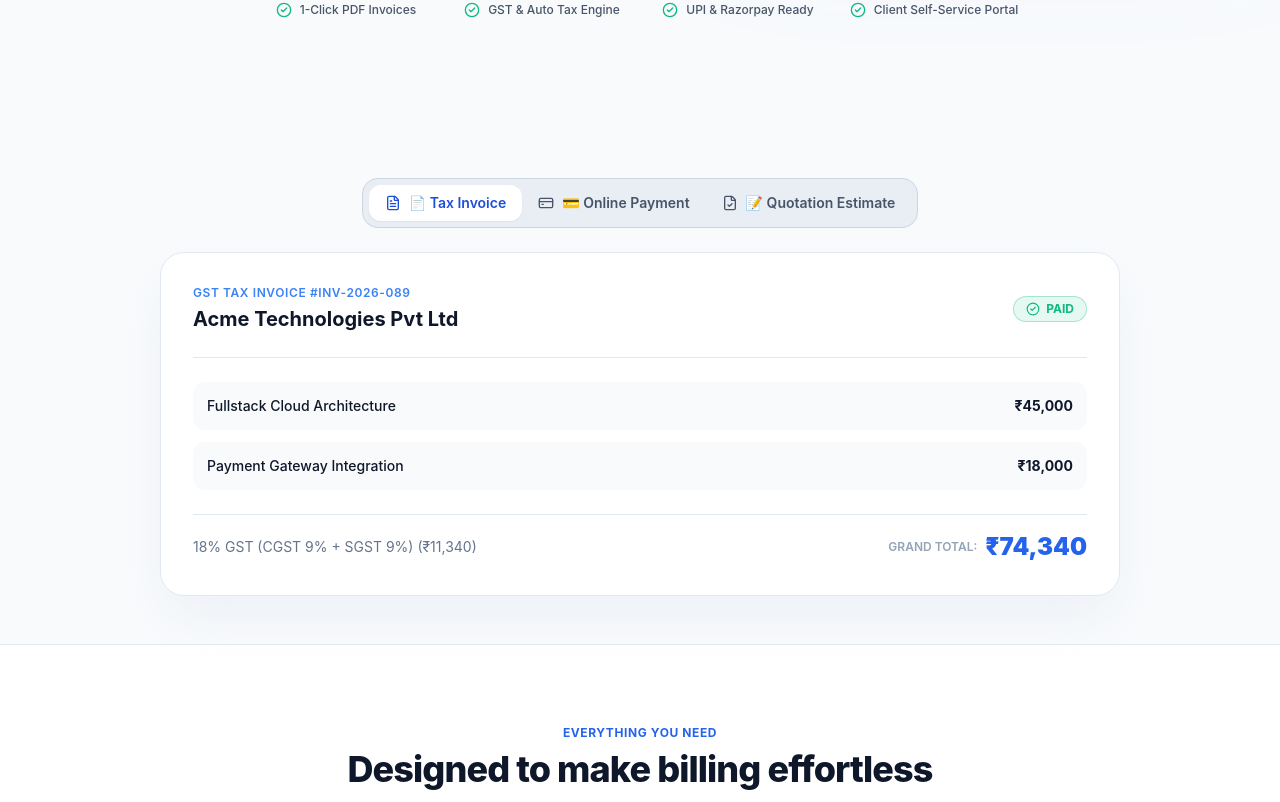
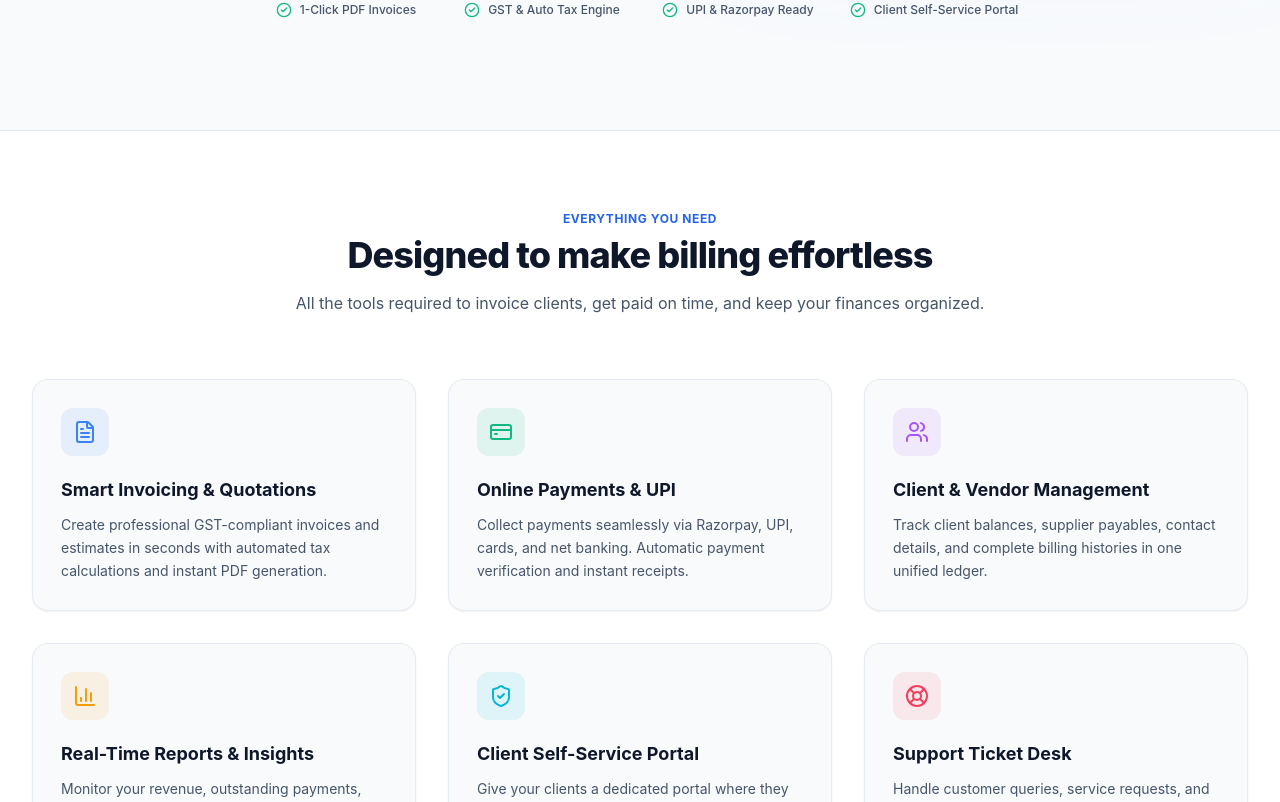
Before and after one commit to thupallianil/frontend, a React (Vite) app: page / in a window 1280 px wide. Shown: the part 618-1420 px from the top of the page. Built offline with nearby package versions, Linux system fonts and the light colour scheme.

Commit message:
updated pages signup and landing

```diff
--- a/src/pages/auth/ForgotPassword.jsx
+++ b/src/pages/auth/ForgotPassword.jsx
@@ -110,8 +110,9 @@ export default function ForgotPassword() {
       const response = await forgotPassword(email.trim());
 
       if (response.success) {
-        toast.success(response.message || `Verification code sent to ${email}!`);
+        toast.success(response.message || `Verification code sent to ${email}! Please check your inbox.`);
         setStep("verify_and_reset");
+        setTimer(60);
       } else {
         toast.error(response.message || "Could not process password reset.");
       }
--- a/src/pages/public/LandingPage.jsx
+++ b/src/pages/public/LandingPage.jsx
@@ -19,11 +19,6 @@ import {
   Users,
   Zap,
   TrendingUp,
-  Send,
-  Download,
-  IndianRupee,
-  Clock,
-  Layers,
 } from "lucide-react";
 import { useAuth } from "../../context/AuthContext";
 import { useApp } from "../../context/AppContext";
@@ -33,7 +28,6 @@ export default function LandingPage() {
   const { user } = useAuth();
   const { darkMode, toggleDarkMode } = useApp();
 
-  const [activeTab, setActiveTab] = useState("invoice");
   const [openFaq, setOpenFaq] = useState(null);
 
   const isAuthenticated = Boolean(user);
@@ -76,42 +70,36 @@ export default function LandingPage() {
   const FEATURES = [
     {
       icon: FileText,
-      gradient: "from-blue-500 to-cyan-500",
       color: "text-blue-500 bg-blue-500/10",
       title: "Smart Invoicing & Quotations",
       desc: "Create professional GST-compliant invoices and estimates in seconds with automated tax calculations and instant PDF generation.",
     },
     {
       icon: CreditCard,
-      gradient: "from-emerald-500 to-teal-500",
       color: "text-emerald-500 bg-emerald-500/10",
       title: "Online Payments & UPI",
       desc: "Collect payments seamlessly via Razorpay, UPI, cards, and net banking. Automatic payment verification and instant receipts.",
     },
     {
       icon: Users,
-      gradient: "from-purple-500 to-indigo-500",
       color: "text-purple-500 bg-purple-500/10",
       title: "Client & Vendor Management",
       desc: "Track client balances, supplier payables, contact details, and complete billing histories in one unified ledger.",
     },
     {
       icon: BarChart3,
-      gradient: "from-amber-500 to-orange-500",
       color: "text-amber-500 bg-amber-500/10",
       title: "Real-Time Reports & Insights",
       desc: "Monitor your revenue, outstanding payments, monthly cash flow, and export clean financial data to Excel/CSV with one click.",
     },
     {
       icon: ShieldCheck,
-      gradient: "from-cyan-500 to-blue-500",
       color: "text-cyan-500 bg-cyan-500/10",
       title: "Client Self-Service Portal",
       desc: "Give your clients a dedicated portal where they can view invoices, approve quotes, pay online, and access receipts 24/7.",
     },
     {
       icon: LifeBuoy,
-      gradient: "from-rose-500 to-pink-500",
       color: "text-rose-500 bg-rose-500/10",
       title: "Support Ticket Desk",
       desc: "Handle customer queries, service requests, and billing questions smoothly with integrated ticket tracking.",
@@ -139,48 +127,6 @@ export default function LandingPage() {
     },
   ];
 
-  const TAB_CONTENT = {
-    invoice: {
-      badge: "GST Tax Invoice #INV-2026-089",
-      client: "Acme Technologies Pvt Ltd",
-      items: [
-        { desc: "Fullstack Cloud Architecture", qty: "1", amount: "₹45,000" },
-        { desc: "Payment Gateway Integration", qty: "1", amount: "₹18,000" },
-      ],
-      tax: "18% GST (CGST 9% + SGST 9%)",
-      taxAmount: "₹11,340",
-      total: "₹74,340",
-      status: "PAID",
-      statusColor: "bg-emerald-500/10 text-emerald-500 border-emerald-500/30",
-    },
-    payment: {
-      badge: "Razorpay / UPI Instant Settlement",
-      client: "Global Enterprises LLC",
-      items: [
-        { desc: "Transaction ID: pay_Px92kL01m9a", qty: "UPI", amount: "₹32,500" },
-        { desc: "Instant Receipt Generated", qty: "AUTO", amount: "✓ Sent" },
-      ],
-      tax: "Gateway Processing Fee",
-      taxAmount: "₹0 (Direct)",
-      total: "₹32,500",
-      status: "SETTLED",
-      statusColor: "bg-blue-500/10 text-blue-500 border-blue-500/30",
-    },
-    quote: {
-      badge: "Commercial Estimate #QUO-4402",
-      client: "Horizon Retail Systems",
-      items: [
-        { desc: "Enterprise Annual License", qty: "1", amount: "₹1,20,000" },
-        { desc: "Priority 24/7 Support SLA", qty: "1", amount: "₹25,000" },
-      ],
-      tax: "GST 18% Applied",
-      taxAmount: "₹26,100",
-      total: "₹1,71,100",
-      status: "APPROVED (1-Click Convert to Invoice)",
-      statusColor: "bg-purple-500/10 text-purple-500 border-purple-500/30",
-    },
-  };
-
   return (
     <div
       className={`min-h-screen font-sans antialiased overflow-x-hidden transition-colors duration-300 ${
@@ -201,7 +147,7 @@ export default function LandingPage() {
           {/* Logo */}
           <Link to="/" className="flex items-center gap-2.5 group">
             <motion.div
-              whileHover={{ rotate: 10, scale: 1.05 }}
+              whileHover={{ rotate: 8, scale: 1.05 }}
               whileTap={{ scale: 0.95 }}
               className="w-10 h-10 rounded-xl bg-gradient-to-tr from-blue-600 via-indigo-600 to-purple-600 flex items-center justify-center text-white shadow-lg shadow-blue-500/25"
             >
@@ -221,14 +167,6 @@ export default function LandingPage() {
               }`}
             >
               Features
-            </a>
-            <a
-              href="#preview"
-              className={`transition-colors duration-150 relative py-1 hover:text-blue-600 ${
-                darkMode ? "text-slate-300" : "text-slate-600"
-              }`}
-            >
-              Live Preview
             </a>
             <a
               href="#how-it-works"
@@ -307,7 +245,7 @@ export default function LandingPage() {
       </header>
 
       {/* ============================================================
-          HERO SECTION WITH GLOW & ENHANCED MOTION
+          HERO SECTION
       ============================================================ */}
       <section className="relative overflow-hidden pt-16 pb-20 lg:pt-24 lg:pb-28">
         {/* Dynamic Animated Ambient Blobs */}
@@ -321,7 +259,7 @@ export default function LandingPage() {
           className="absolute top-10 left-1/2 -translate-x-1/2 w-[700px] h-[400px] bg-gradient-to-tr from-blue-500/20 via-indigo-500/15 to-purple-500/20 blur-3xl pointer-events-none rounded-full"
         />
 
-        <div className="max-w-6xl mx-auto px-4 sm:px-6 lg:px-8 text-center relative z-10">
+        <div className="max-w-5xl mx-auto px-4 sm:px-6 lg:px-8 text-center relative z-10">
           {/* Animated Badge */}
           <motion.div
             initial={{ opacity: 0, y: -15 }}
@@ -420,113 +358,7 @@ export default function LandingPage() {
       </section>
 
       {/* ============================================================
-          INTERACTIVE LIVE PREVIEW SHOWCASE
-      ============================================================ */}
-      <section id="preview" className="py-12 px-4 sm:px-6 lg:px-8 max-w-5xl mx-auto">
-        {/* Tabs */}
-        <div className="flex justify-center mb-6">
-          <div
-            className={`inline-flex p-1.5 rounded-2xl border backdrop-blur-md ${
-              darkMode
-                ? "bg-slate-900/80 border-slate-800"
-                : "bg-slate-200/70 border-slate-300"
-            }`}
-          >
-            {[
-              { id: "invoice", label: "📄 Tax Invoice", icon: FileText },
-              { id: "payment", label: "💳 Online Payment", icon: CreditCard },
-              { id: "quote", label: "📝 Quotation Estimate", icon: FileCheck },
-            ].map((t) => {
-              const active = activeTab === t.id;
-              return (
-                <button
-                  key={t.id}
-                  onClick={() => setActiveTab(t.id)}
-                  className={`relative px-4 py-2 text-sm font-semibold rounded-xl transition-all duration-200 flex items-center gap-2 ${
-                    active
-                      ? darkMode
-                        ? "bg-blue-600 text-white shadow-md shadow-blue-600/30"
-                        : "bg-white text-blue-700 shadow-sm"
-                      : darkMode
-                      ? "text-slate-400 hover:text-slate-200"
-                      : "text-slate-600 hover:text-slate-900"
-                  }`}
-                >
-                  <t.icon className="w-4 h-4" />
-                  <span>{t.label}</span>
-                </button>
-              );
-            })}
-          </div>
-        </div>
-
-        {/* Dynamic Interactive Card with Framer Motion AnimatePresence */}
-        <AnimatePresence mode="wait">
-          <motion.div
-            key={activeTab}
-            initial={{ opacity: 0, y: 15, scale: 0.98 }}
-            animate={{ opacity: 1, y: 0, scale: 1 }}
-            exit={{ opacity: 0, y: -15, scale: 0.98 }}
-            transition={{ duration: 0.25 }}
-            className={`p-6 sm:p-8 rounded-3xl border shadow-2xl relative overflow-hidden transition-colors ${
-              darkMode
-                ? "bg-slate-900/90 border-slate-800 shadow-blue-950/30"
-                : "bg-white border-slate-200 shadow-slate-200/60"
-            }`}
-          >
-            {/* Header of Mock */}
-            <div className="flex flex-col sm:flex-row sm:items-center justify-between gap-3 pb-6 border-b border-slate-200 dark:border-slate-800">
-              <div>
-                <div className="text-xs font-semibold text-blue-500 uppercase tracking-wider mb-1">
-                  {TAB_CONTENT[activeTab].badge}
-                </div>
-                <div className="text-xl font-bold">
-                  {TAB_CONTENT[activeTab].client}
-                </div>
-              </div>
-              <span
-                className={`inline-flex items-center gap-1.5 px-3 py-1 text-xs font-bold rounded-full border ${TAB_CONTENT[activeTab].statusColor}`}
-              >
-                <CheckCircle2 className="w-3.5 h-3.5" />
-                {TAB_CONTENT[activeTab].status}
-              </span>
-            </div>
-
-            {/* Line Items */}
-            <div className="py-6 space-y-3">
-              {TAB_CONTENT[activeTab].items.map((it, idx) => (
-                <div
-                  key={idx}
-                  className={`p-3.5 rounded-xl flex items-center justify-between text-sm ${
-                    darkMode ? "bg-slate-950/60" : "bg-slate-50"
-                  }`}
-                >
-                  <span className="font-medium">{it.desc}</span>
-                  <span className="font-bold">{it.amount}</span>
-                </div>
-              ))}
-            </div>
-
-            {/* Total Footer */}
-            <div className="pt-4 border-t border-slate-200 dark:border-slate-800 flex items-center justify-between text-sm">
-              <span className="text-slate-500 dark:text-slate-400">
-                {TAB_CONTENT[activeTab].tax} ({TAB_CONTENT[activeTab].taxAmount})
-              </span>
-              <div className="flex items-center gap-2">
-                <span className="text-xs text-slate-400 uppercase font-semibold">
-                  Grand Total:
-                </span>
-                <span className="text-2xl font-black text-blue-600 dark:text-blue-400">
-                  {TAB_CONTENT[activeTab].total}
-                </span>
-              </div>
-            </div>
-          </motion.div>
-        </AnimatePresence>
-      </section>
-
-      {/* ============================================================
-          FEATURES SECTION WITH HOVER MOTION
+          FEATURES SECTION
       ============================================================ */}
       <section
         id="features"
@@ -754,7 +586,7 @@ export default function LandingPage() {
               whileHover={{ scale: 1.05 }}
               whileTap={{ scale: 0.95 }}
               onClick={handleCta}
-              className="px-8 py-3.5 rounded-xl text-base font-bold bg-white text-blue-700 hover:bg-blue-50 shadow-xl transition-all"
+              className="px-8 py-3.5 rounded-xl text-base font-bold bg-white text-blue-700 hover:bg-blue-50 shadow-xl transition-all cursor-pointer"
             >
               {isAuthenticated ? "Go to Dashboard" : "Get Started for Free"}
             </motion.button>
@@ -799,11 +631,6 @@ export default function LandingPage() {
                 <li>
                   <a href="#features" className="hover:text-blue-600 transition-colors">
                     Features
-                  </a>
-                </li>
-                <li>
-                  <a href="#preview" className="hover:text-blue-600 transition-colors">
-                    Live Preview
                   </a>
                 </li>
                 <li>
```
Also changed, not shown: src/pages/auth/Signup.jsx (+7 -5 lines).
